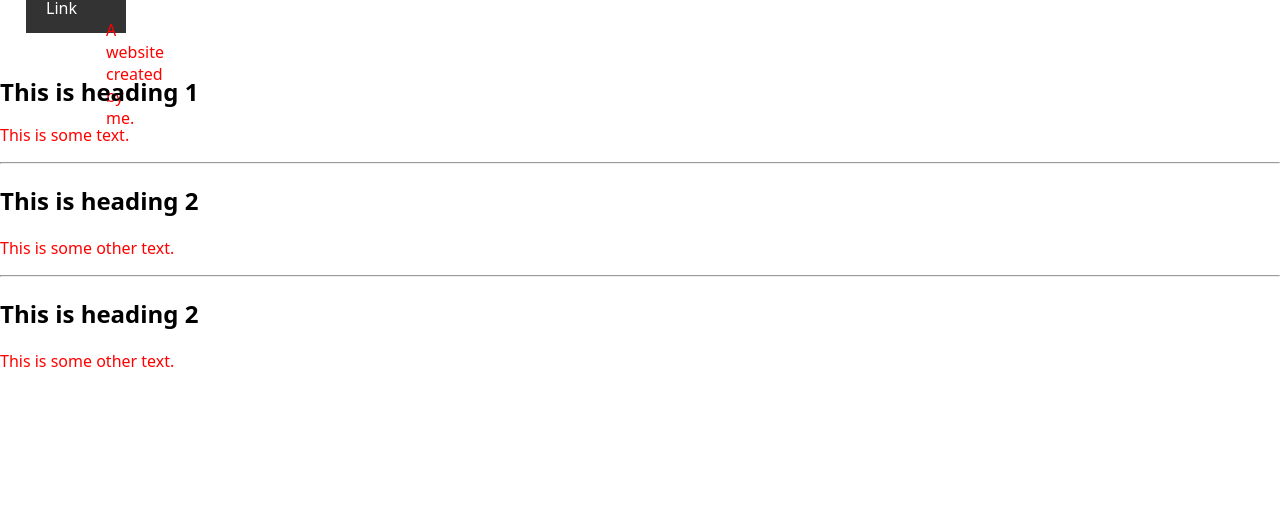
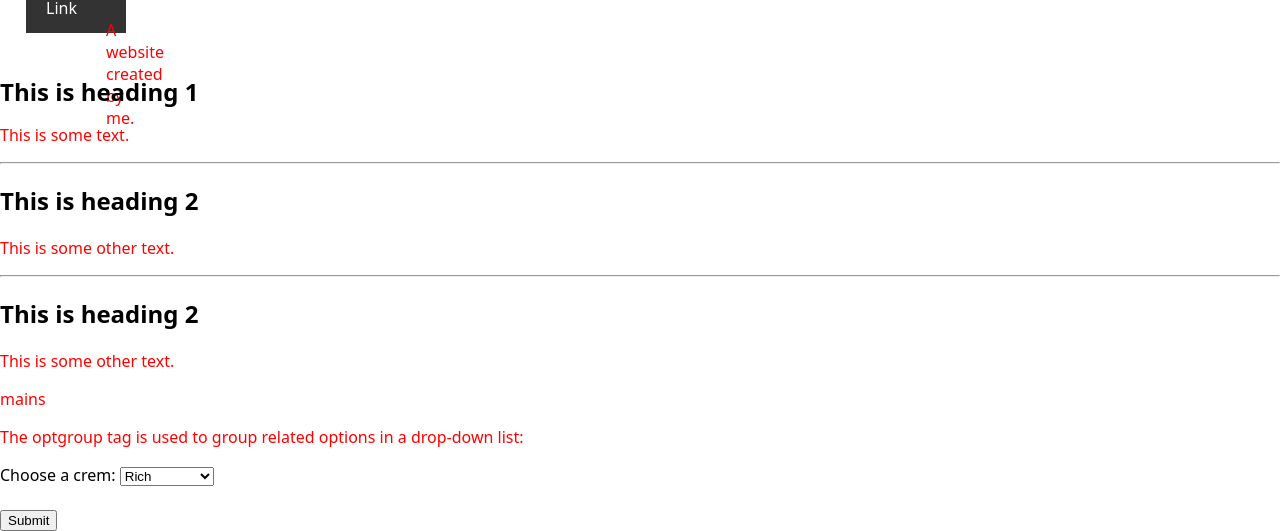
Before and after one commit to Murka1456/underv.4-23-jan, a website: page index.html in a window 1280 px wide. Shown: the part 675-1206 px from the top of the page. Before the commit the page ends 1063 px from the top, so only its background shows below. Drawn offline with Linux system fonts and the light colour scheme.

Commit message:
hender og negler

```diff
--- a/index.html
+++ b/index.html
@@ -60,6 +60,26 @@
 <h2>This is heading 2</h2>
 <p>This is some other text.</p>
     <!-- sosiale medier, kontakt informasjon -->
+    <p>mains</p>
+
+    <p>The optgroup tag is used to group related options in a drop-down list:</p>
+
+    <form action="/action_page.php">
+      <label for="crem">Choose a crem:</label>
+      <select name="crem" id="crem">
+        <optgroup label="hender og negler">
+          <option value="rich">Rich</option>
+          <option value="main">main</option>
+        </optgroup>
+        <optgroup label="foot crem">
+          <option value="fuktighet"> fuktighets</option>
+          <option value="rich">rich foot</option>
+        </optgroup>
+      </select>
+      <br><br>
+      <input type="submit" value="Submit">
+    </form>
+
   </footer>
   </body>
 </html>
```
